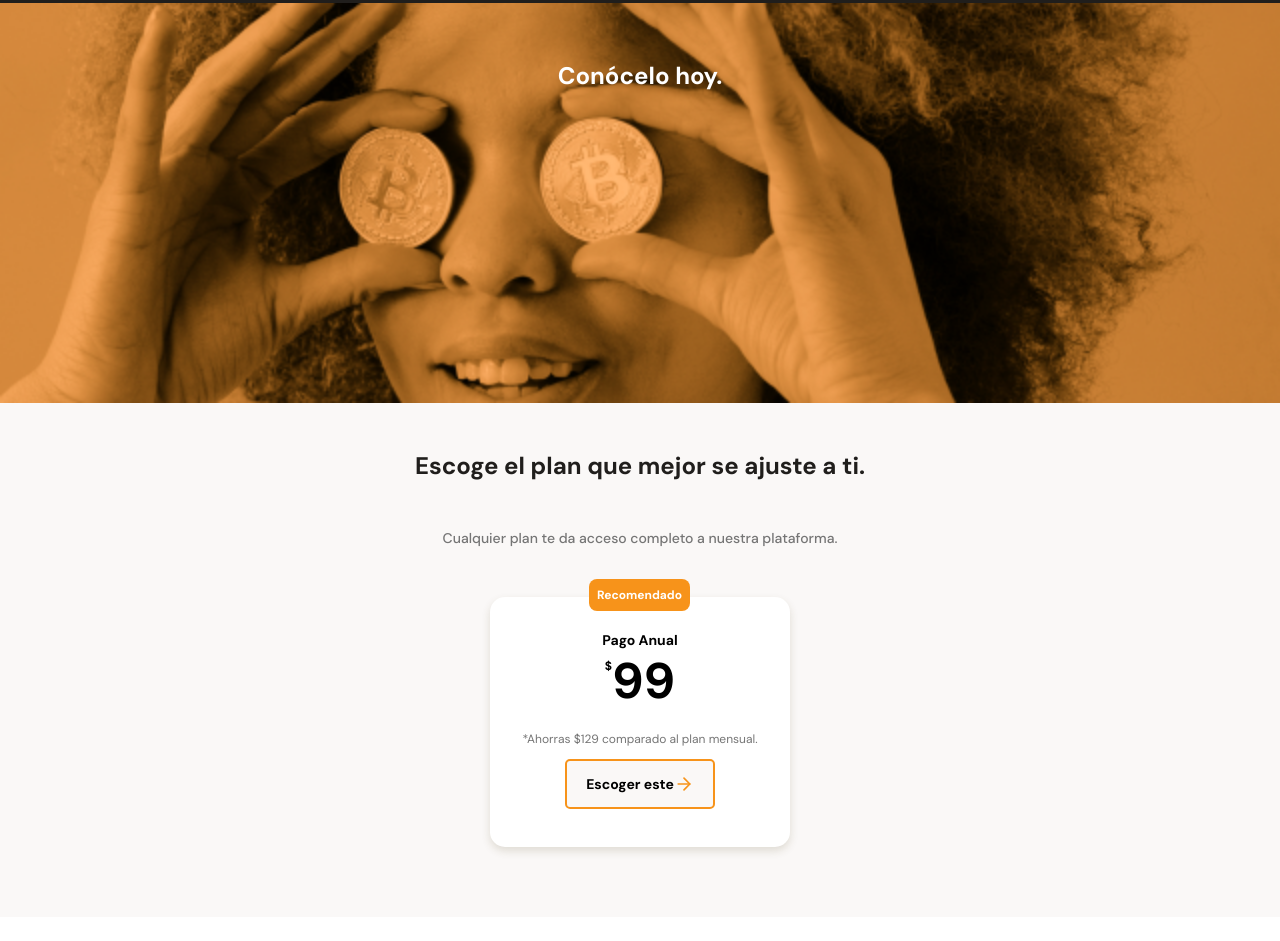
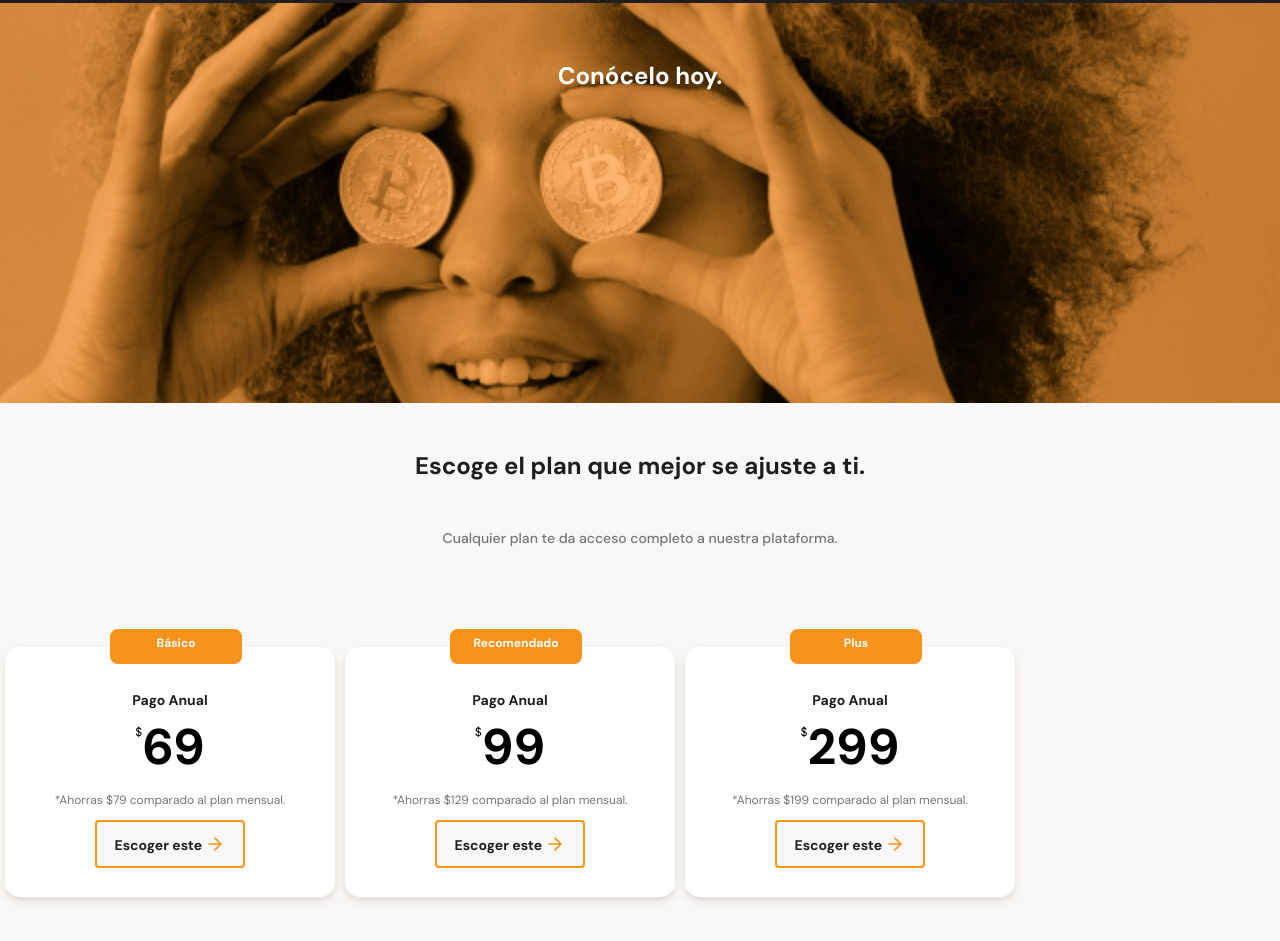
Before and after one commit to luismario2393/proyecto-mobile-first, a plain HTML site: page index.html in a window 1280 px wide. Shown: the part 2485-3426 px from the top of the page. Before the commit the page ends 3402 px from the top, so only its background shows below. Drawn offline with Linux system fonts and the light colour scheme.

Commit message:
Finalizada todas las secciones

```diff
--- a/index.html
+++ b/index.html
@@ -132,11 +132,29 @@
       </div>
       <section class="plans-container--slider">
         <article class="plans-container--card">
+          <p class="recommended">Básico</p>
+          <div class="plan-info-container">
+            <h3 class="plan-card--title">Pago Anual</h3>
+            <p class="plan-card--price"><span>$</span> 69</p>
+            <p class="plan-card--saving">*Ahorras $79 comparado al plan mensual.</p>
+            <button class="plan-card--ca">Escoger este <span></span></button>
+          </div>
+        </article>
+        <article class="plans-container--card">
           <p class="recommended">Recomendado</p>
           <div class="plan-info-container">
             <h3 class="plan-card--title">Pago Anual</h3>
             <p class="plan-card--price"><span>$</span> 99</p>
             <p class="plan-card--saving">*Ahorras $129 comparado al plan mensual.</p>
+            <button class="plan-card--ca">Escoger este <span></span></button>
+          </div>
+        </article>
+        <article class="plans-container--card">
+          <p class="recommended">Plus</p>
+          <div class="plan-info-container">
+            <h3 class="plan-card--title">Pago Anual</h3>
+            <p class="plan-card--price"><span>$</span> 299</p>
+            <p class="plan-card--saving">*Ahorras $199 comparado al plan mensual.</p>
             <button class="plan-card--ca">Escoger este <span></span></button>
           </div>
         </article>
--- a/styles.css
+++ b/styles.css
@@ -398,38 +398,48 @@ header img {
   line-height: 1.8rem;
   color: #757575;
 }
+.plans-container--slider {
+  display: flex;
+  height: 316px;
+  overflow-x: scroll;
+  overscroll-behavior-x: contain;
+  scroll-snap-type: x proximity;
+
+}
 .plans-container--card {
   position: relative;
+  scroll-snap-align: center;
   width: 70%;
   min-width: 230px;
   max-width: 300px;
   height: 250px;
-  margin: 50px auto 0;
-  /* padding: 0 15px; */
+  margin: 50px 5px 0;
+  padding: 0 15px;
   background-color: var(--just-white);
   border-radius: 15px;
   box-shadow: 0 4px 8px rgba(89, 73, 30, 0.16);
 }
 .recommended {
   position: absolute;
-  right: calc(50% - 50px);
-  top: -30px;
-  padding: 8px;
-  font-size: 1.2rem;
-  font-weight: bold;
+  width: 120px;
+  height: 23px;
+  padding: 6px;
   background-color: var(--bitcoin-orange);
   border-radius: 8px;
   color: var(--just-white);
+  left: calc(50% - 60px);
+  top: -30px;
+  font-size: 1.2rem;
+  font-weight: bold;
 }
-.plan-info-container {
-  display: flex;
-  flex-direction: column;
-  align-items: center;
-}
+
 .plan-card--title {
-  position: relative;
-  top: 20px;
+  padding-top: 30px;
+  margin-bottom: 0;
   font-size: 1.4rem;
+  font-weight: bold;
+  line-height: 1.8rem;
+  color: var(--warm-black)
 }
 .plan-card--price {
   display: flex;
@@ -440,6 +450,7 @@ header img {
 }
 .plan-card--price span {
   font-size: 1.2rem;
+  font-weight: 300;
   padding-top: 10px;
 }
 .plan-card--saving {
@@ -447,17 +458,16 @@ header img {
   color: #757575;
 }
 .plan-card--ca {
-  display: flex;
-  justify-content: center;
-  align-items: center;
   width: 150px;
-  height: 50px;
+  height: 48px;
+  background-color: var(--off-white);
+  border: 2px solid var(--bitcoin-orange);
+  border-radius: 4px;
   font-size: 1.4rem;
   font-weight: bold;
   font-family: 'DM sans';
-  background-color: var(--off-white);
-  border: 2px solid var(--bitcoin-orange);
-  border-radius: 5px;
+  line-height: 1.8rem;
+  color: var(--warm-black);
 }
 .plan-card--ca span {
   display: inline-block;
@@ -467,5 +477,5 @@ header img {
   background-size: cover;
   background-position: center;
   background-repeat: no-repeat;
-
+  vertical-align: text-bottom;
 }
```
